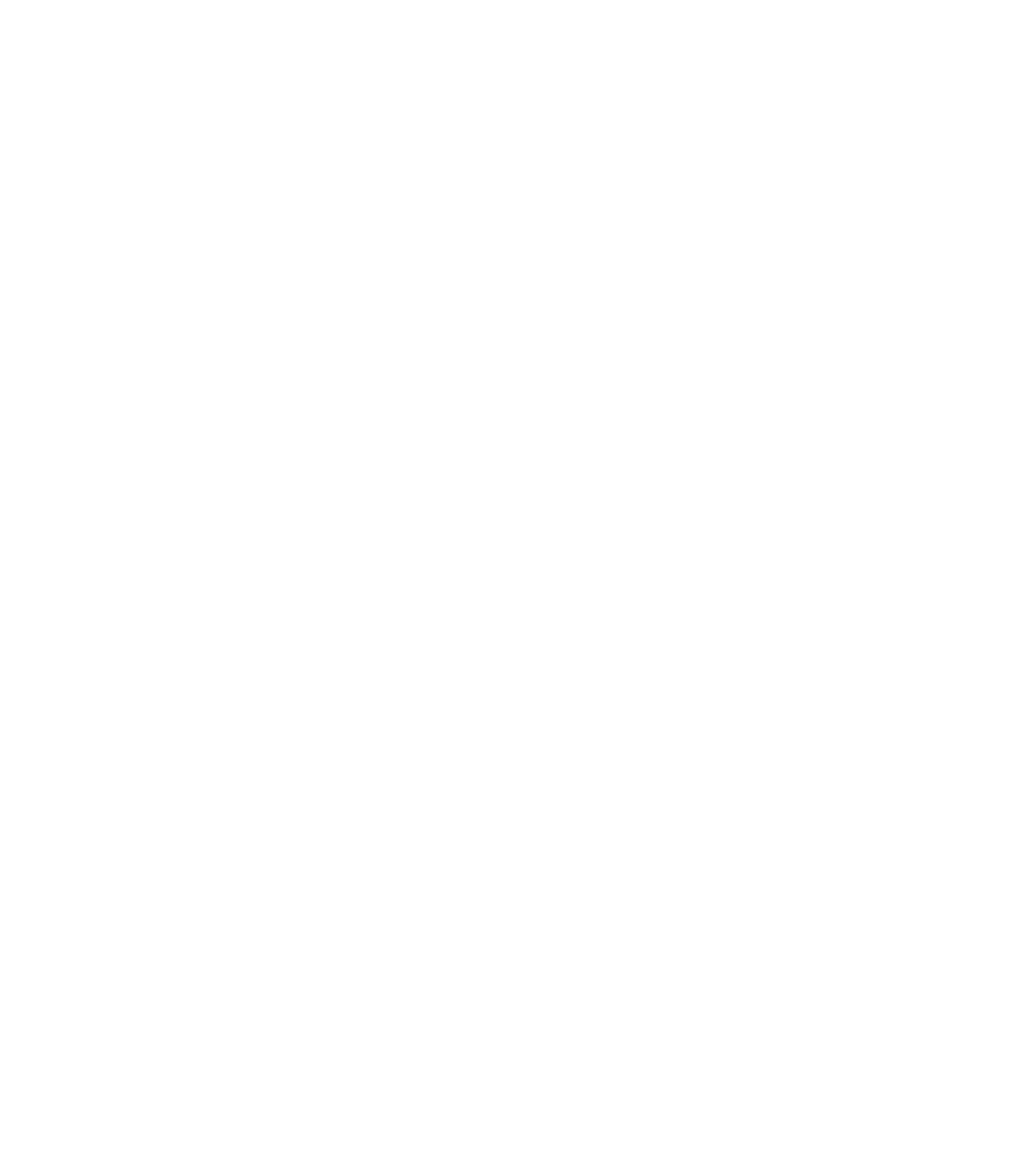
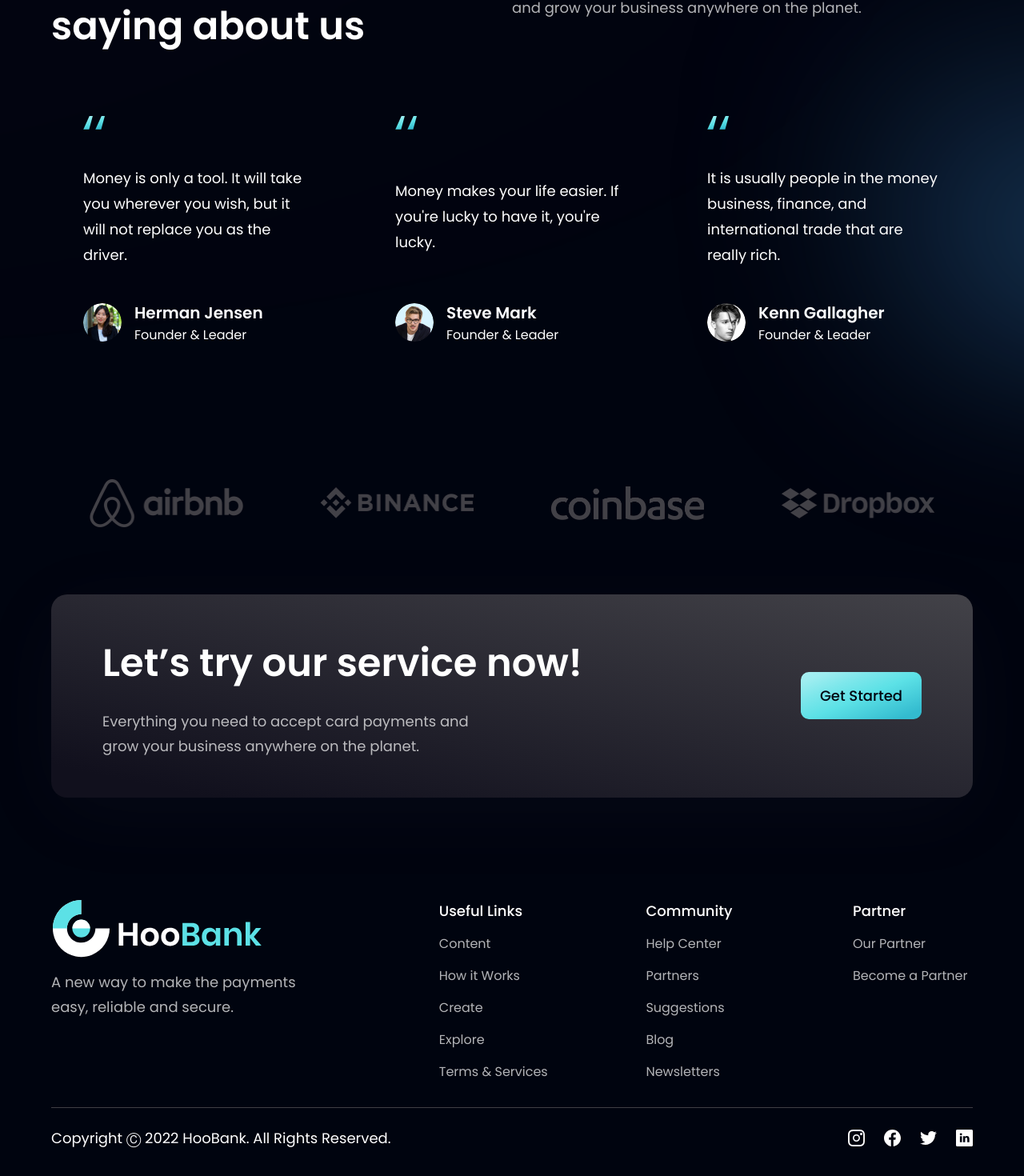
Before and after one commit to taiseen/payment-method-lp, a React (Vite) app: page / in a window 1280 px wide. Shown: the part 2920-4390 px from the top of the page at 80% size. Before the commit the page ends 2846 px from the top, so only its background shows below. Built offline with nearby package versions, Linux system fonts and the light colour scheme.

Commit message:
footer ==> OK

```diff
--- a/src/components/CTA.jsx
+++ b/src/components/CTA.jsx
@@ -1,9 +1,24 @@
-import React from 'react'
+import styles from '../styles';
+import { Button } from '.';
 
-const CTA = () => {
-  return (
-    <div>CTA</div>
-  )
-}
+const CTA = () => (
+  <section className={`${styles.flexCenter} ${styles.marginY} ${styles.padding} sm:flex-row flex-col bg-black-gradient-2 rounded-[20px] box-shadow`}>
+
+    <div className="flex-1 flex flex-col">
+
+      <h2 className={styles.heading2}>Let’s try our service now!</h2>
+      <p className={`${styles.paragraph} max-w-[470px] mt-5`}>
+        Everything you need to accept card payments and grow your business
+        anywhere on the planet.
+      </p>
+
+    </div>
+
+    <div className={`${styles.flexCenter} sm:ml-10 ml-0 sm:mt-0 mt-10`}>
+      <Button />
+    </div>
+
+  </section>
+);
 
 export default CTA
--- a/src/components/Clients.jsx
+++ b/src/components/Clients.jsx
@@ -1,9 +1,32 @@
-import React from 'react'
+import { clients } from "../constants";
+import styles from "../styles";
 
-const Clients = () => {
-  return (
-    <div>Clients</div>
-  )
-}
+
+const Clients = () => (
+  <section className={`${styles.flexCenter} my-4`}>
+
+    <div className={`${styles.flexCenter} flex-wrap w-full`}>
+      {
+        clients.map(client => (
+
+          <div
+            key={client.id}
+            className={`flex-1 ${styles.flexCenter} sm:min-w-[192px] min-w-[120px] m-5`}
+          >
+
+            <img
+              src={client.logo}
+              alt="client_logo"
+              className="sm:w-[192px] w-[100px] object-contain"
+            />
+
+          </div>
+
+        ))
+      }
+    </div>
+
+  </section>
+);
 
 export default Clients
--- /dev/null
+++ b/src/components/Copyright.jsx
@@ -0,0 +1,28 @@
+import { socialMedia } from "../constants"
+
+
+const Copyright = () => (
+    <div className="w-full flex justify-between items-center md:flex-row flex-col pt-6 border-t-[1px] border-t-[#3F3E45]">
+
+        <p className="font-poppins font-normal text-center text-[18px] leading-[27px] text-white">
+            Copyright Ⓒ 2022 HooBank. All Rights Reserved.
+        </p>
+
+        <div className="flex flex-row md:mt-0 mt-6">
+            {
+                socialMedia.map((social, index) => (
+                    <img
+                        key={social.id}
+                        alt={social.id}
+                        src={social.icon}
+                        onClick={() => window.open(social.link)}
+                        className={`w-[21px] h-[21px] object-contain cursor-pointer
+                        ${index !== socialMedia.length - 1 ? "mr-6" : "mr-0"}`}
+                        // last items margin right programmatically control
+                    />
+                ))}
+        </div>
+    </div>
+)
+
+export default Copyright
--- a/src/components/FeedbackCard.jsx
+++ b/src/components/FeedbackCard.jsx
@@ -1,9 +1,36 @@
-import React from 'react'
+import images from "../assets"
 
-const FeedbackCard = () => {
-  return (
-    <div>FeedbackCard</div>
-  )
-}
+
+const FeedbackCard = ({ content, name, title, img }) => (
+
+  <div className="flex justify-between flex-col px-10 py-12 rounded-[20px] max-w-[370px] mr-0 sm:mr-5 md:md-10 my-5 feedback-card">
+
+    <img
+      alt="quotes"
+      src={images.quotes}
+      className="w-[27px] h-[27px] object-contain"
+    />
+
+    <p className="font-poppins font-normal text-[18px] leading-[32px] my-10">{content}</p>
+
+    <div className="flex flex-row items-center">
+
+      <img
+        src={img}
+        alt={name}
+        className="w-[48px] h-[48px] rounded-full"
+      />
+
+      <div className="flex flex-col ml-4 font-poppins">
+
+        <h2 className="font-semibold text-[20px] leading-[32px]">{name}</h2>
+
+        <p className="font-normal text-[16px] leading-[24px]">{title}</p>
+
+      </div>
+
+    </div>
+  </div>
+)
 
 export default FeedbackCard
--- a/src/components/Footer.jsx
+++ b/src/components/Footer.jsx
@@ -1,9 +1,52 @@
-import React from 'react'
+import { footerLinks } from "../constants";
+import { Copyright } from ".";
+import images from "../assets";
+import styles from "../styles";
 
-const Footer = () => {
-  return (
-    <div>Footer</div>
-  )
-}
 
-export default Footer
+const Footer = () => (
+
+  <section className={`${styles.flexCenter} ${styles.paddingY} flex-col`}>
+
+    <div className={`${styles.flexStart} md:flex-row flex-col mb-8 w-full`}>
+
+      <div className="flex-[1] flex flex-col justify-start mr-10">
+        <img
+          src={images.logo}
+          alt="hoobank"
+          className="w-[266px] h-[72.14px] object-contain"
+        />
+        <p className={`${styles.paragraph} mt-4 max-w-[312px]`}>
+          A new way to make the payments easy, reliable and secure.
+        </p>
+      </div>
+
+      <div className="flex-[1.5] w-full flex flex-row justify-between flex-wrap md:mt-0 mt-10">
+        {footerLinks.map((footerlink) => (
+          <div key={footerlink.title} className={`flex flex-col ss:my-0 my-4 min-w-[150px]`}>
+            <h4 className="font-poppins font-medium text-[18px] leading-[27px] text-white">
+              {footerlink.title}
+            </h4>
+            <ul className="list-none mt-4">
+              {footerlink.links.map((link, index) => (
+                <li
+                  key={link.name}
+                  className={`font-poppins font-normal text-[16px] leading-[24px] text-dimWhite hover:text-secondary cursor-pointer ${index !== footerlink.links.length - 1 ? "mb-4" : "mb-0"
+                    }`}
+                >
+                  {link.name}
+                </li>
+              ))}
+            </ul>
+          </div>
+        ))}
+      </div>
+
+    </div>
+
+    <Copyright />
+
+  </section>
+);
+
+export default Footer;
--- a/src/components/Hero.jsx
+++ b/src/components/Hero.jsx
@@ -1,4 +1,4 @@
-import GetStarted from './GetStarted';
+import { GetStarted } from '.';
 import images from '../assets'
 import styles from '../styles'
 
--- a/src/components/Navbar.jsx
+++ b/src/components/Navbar.jsx
@@ -1,7 +1,7 @@
 import { navLinks } from '../constants';
+import { useState } from 'react';
 import styles from '../styles'
 import images from '../assets'
-import { useState } from 'react';
 
 const Navbar = () => {
 
--- a/src/components/Testimonials.jsx
+++ b/src/components/Testimonials.jsx
@@ -1,9 +1,47 @@
-import React from 'react'
+import { feedback } from '../constants'
+import { FeedbackCard } from '.';
+import styles from '../styles'
 
 const Testimonials = () => (
-  <div>
 
-  </div>
+  <section
+    id="clients"
+    className={`${styles.paddingY} ${styles.flexCenter} flex-col relative`}
+  >
+    {/* gradient effect */}
+    <div className="absolute -right-[50%] w-[60%] h-[60%] rounded-full blue__gradient"/>
+
+
+    <div className="w-full flex justify-between items-center flex-col md:flex-row relative z-[1]">
+
+      <h1 className={styles.heading2}>
+        What people are
+        <br className="hidden sm:block" />
+        saying about us
+      </h1>
+
+      <div className="w-full mt-6 md:mt-0">
+        <p className={`${styles.paragraph} text-left max-w-[450px]`}>
+          Everything you need to accept card payments and grow your business anywhere on the planet.
+        </p>
+      </div>
+
+    </div>
+
+
+    <div
+      className="flex flex-wrap sm:justify-start justify-center w-full feedback-container relative z-[1]"
+    >
+      {
+        feedback.map(card =>
+          <FeedbackCard
+            key={card.id}
+            {...card}
+          />)
+      }
+    </div>
+
+  </section>
 )
 
 export default Testimonials
```
Also changed, not shown: src/components/index.js (+9 -0 lines), 1 other file (tests, documents, lock files or other folders).
